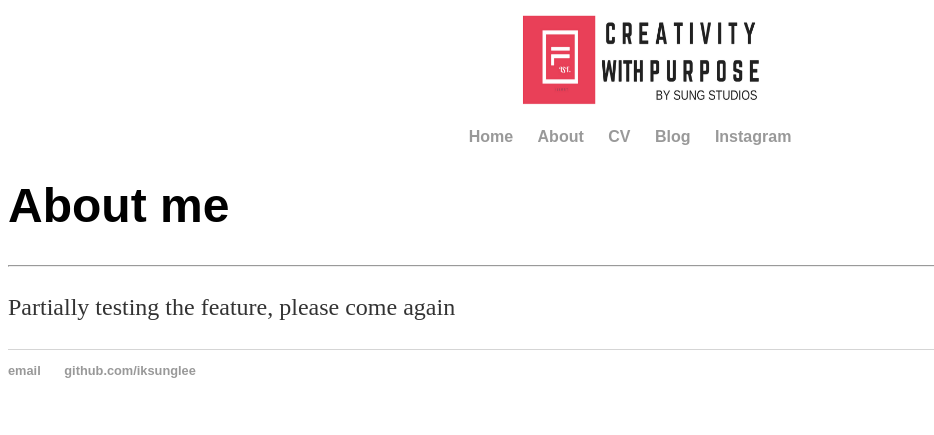
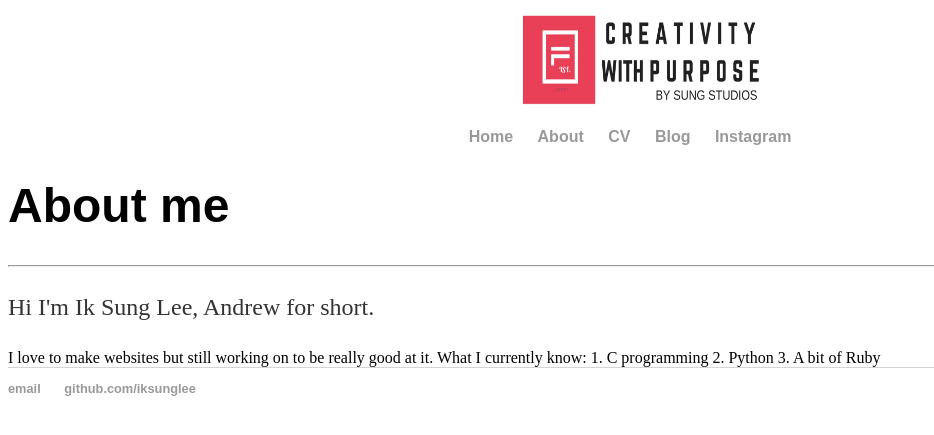
Before and after one commit to iksunglee/iksunglee.github.io, a Jekyll site: the page built from about/index.html, in a window 1280 px wide. Shown: the top 435 px of the page, without its empty margins (0-934 px from the left). Built offline with Jekyll 4.4.1, drawn with Linux system fonts in a browser that asks for light colours.

Commit message:
Update index.html
partial update on about me

```diff
--- a/about/index.html
+++ b/about/index.html
@@ -6,5 +6,12 @@ title: iksunglee | about
 <div class="blurb">
 	<h1>About me</h1>
 	<hr>
-	<p>Partially testing the feature, please come again </p>
+	<p>Hi I'm Ik Sung Lee, Andrew for short.</p>
+	I love to make websites but still working on to be really good at it.
+
+
+	What I currently know:
+	1. C programming
+	2. Python
+	3. A bit of Ruby
 </div><!-- /.blurb -->
```
